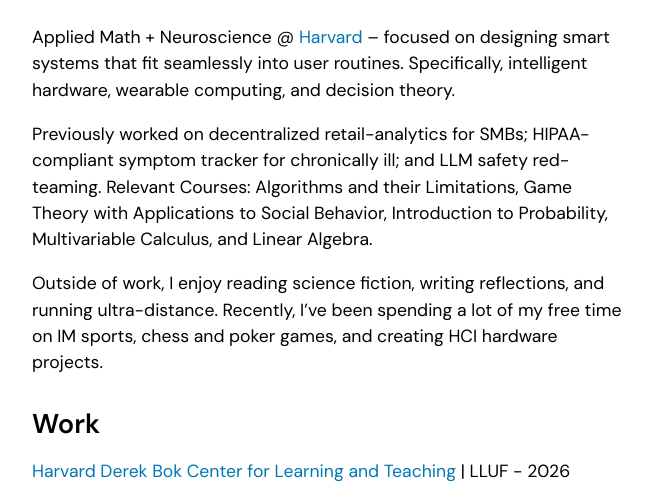
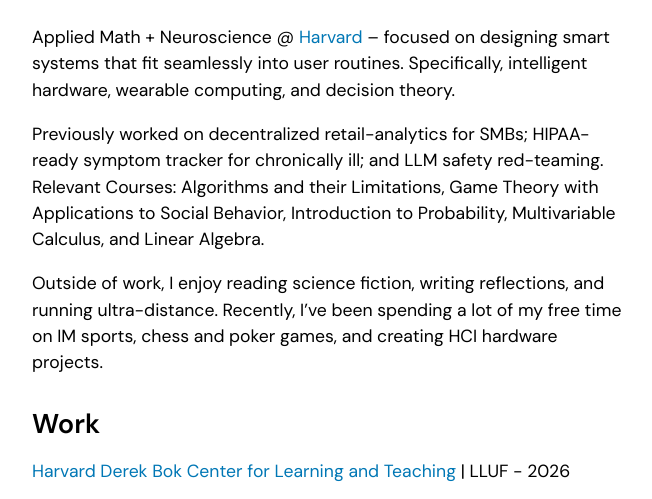
Before and after one commit to gabecooper/gabecooper.github.io, a plain HTML site: page index.html in a window 1280 px wide. Shown: the part 276-775 px from the top of the page, without its empty margins (308-960 px from the left). Drawn offline with Linux system fonts and the light colour scheme.

Commit message:
compliant doesn't mean what i think it did lol

```diff
--- a/index.html
+++ b/index.html
@@ -36,7 +36,7 @@
 
             <div class="section">
                 <p>Applied Math + Neuroscience @ <a href="https://seas.harvard.edu/applied-mathematics/bachelors-applied-mathematics/concentration-information/areas-application" target="_blank">Harvard</a> – focused on designing smart systems that fit seamlessly into user routines. Specifically, intelligent hardware, wearable computing, and decision theory.</p>
-                <p>Previously worked on decentralized retail-analytics for SMBs; HIPAA-compliant symptom tracker for chronically ill; and LLM safety red-teaming. Relevant Courses: Algorithms and their Limitations, Game Theory with Applications to Social Behavior, Introduction to Probability, Multivariable Calculus, and Linear Algebra.</p>
+                <p>Previously worked on decentralized retail-analytics for SMBs; HIPAA-ready symptom tracker for chronically ill; and LLM safety red-teaming. Relevant Courses: Algorithms and their Limitations, Game Theory with Applications to Social Behavior, Introduction to Probability, Multivariable Calculus, and Linear Algebra.</p>
                 <p>Outside of work, I enjoy reading science fiction, writing reflections, and running ultra-distance. Recently, I’ve been spending a lot of my free time on IM sports, chess and poker games, and creating HCI hardware projects.</p>
             </div>
 
```
